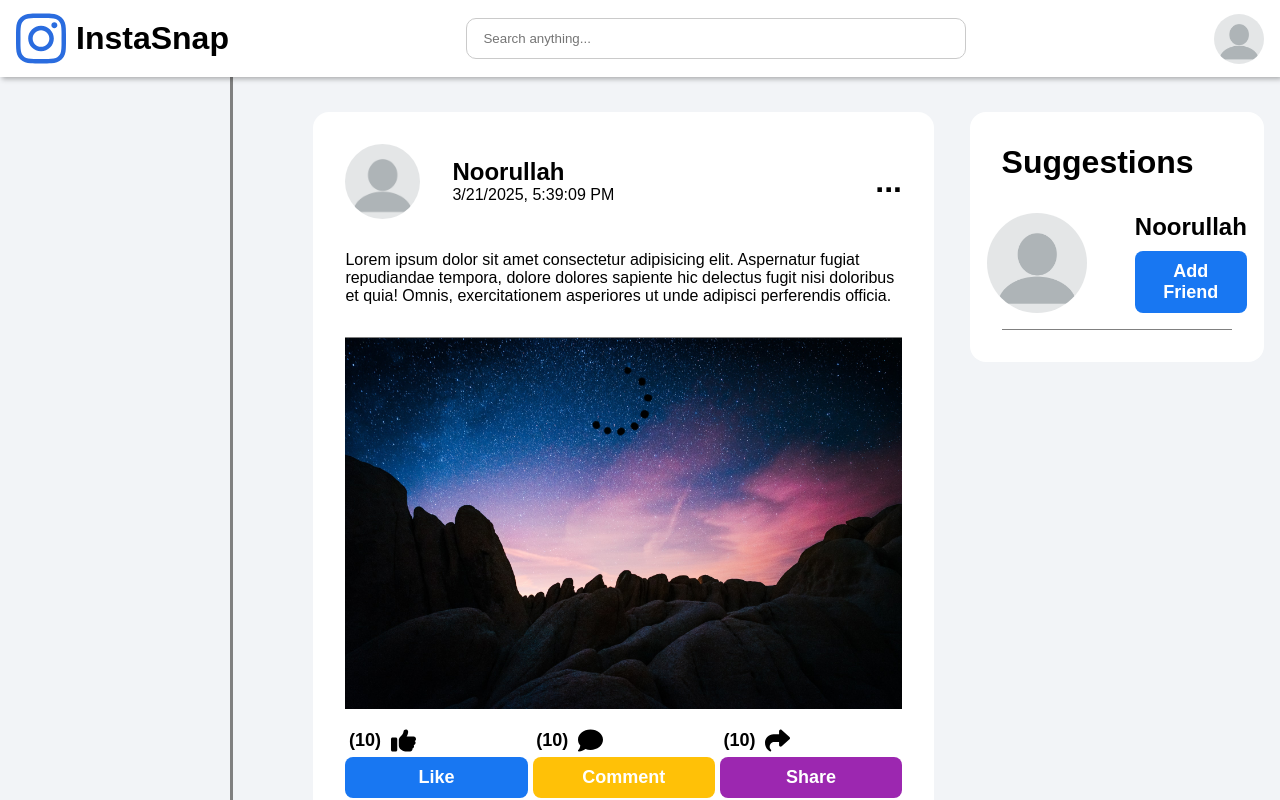
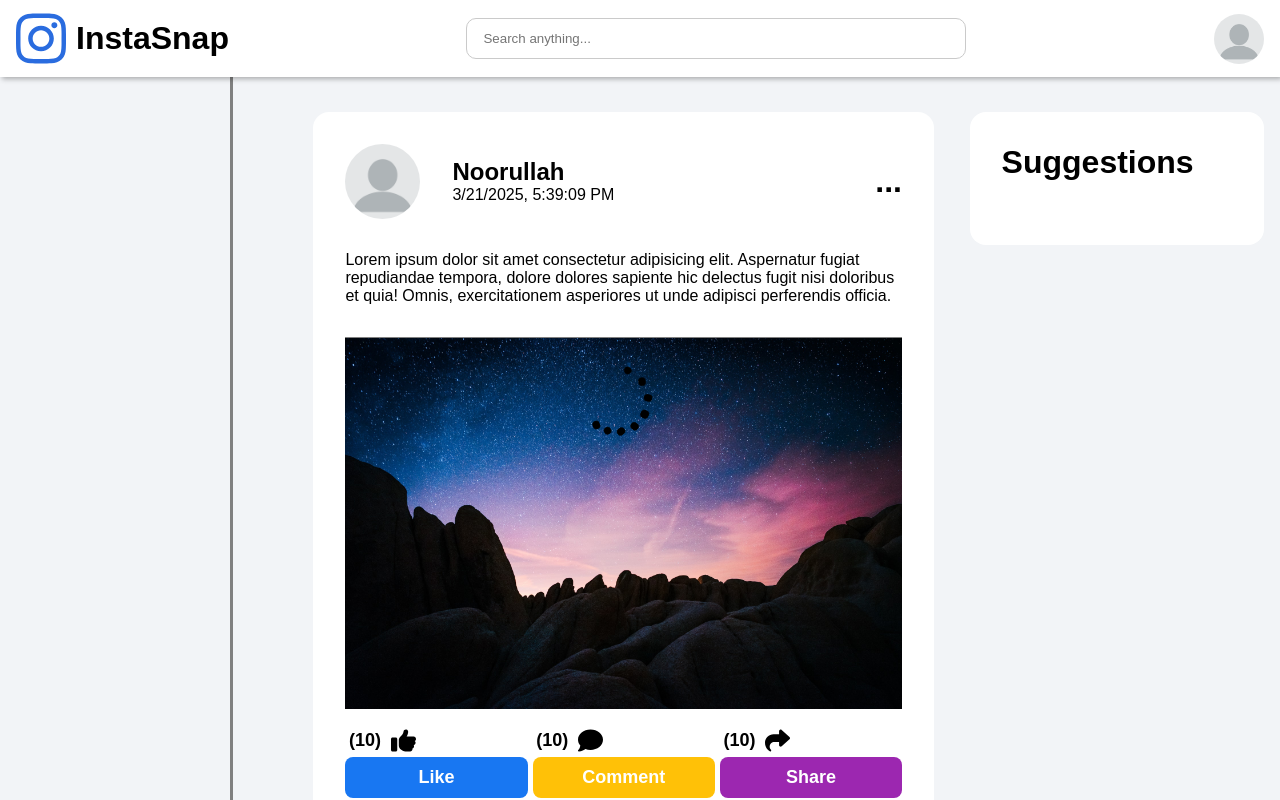
Before and after one commit to noorinoorullah130/insta-snap, a React (Vite) app: page /dashboard/1 in a window 1280 px wide. Shown: the top 800 px of the page. Built offline with nearby package versions, Linux system fonts and the light colour scheme.

Commit message:
suggestions are done

```diff
--- a/src/components/Left/Left.jsx
+++ b/src/components/Left/Left.jsx
@@ -28,7 +28,7 @@ const Left = () => {
 
             <NavLink to="/profile" className="menus">
                 <img className="profile-pic" src={ProfilePic} />
-                <h3>Noorullah</h3>
+                <h3>{user.name}</h3>
             </NavLink>
 
             <NavLink to="/newpost" className="menus">
--- a/src/components/Suggestions/Suggestions.css
+++ b/src/components/Suggestions/Suggestions.css
@@ -13,6 +13,7 @@
     gap: 3rem;
     border-bottom: 1px solid gray;
     padding-bottom: 1rem;
+    margin-bottom: 2rem;
 }
 
 .suggest img {
--- a/src/components/Suggestions/Suggestions.jsx
+++ b/src/components/Suggestions/Suggestions.jsx
@@ -1,19 +1,80 @@
-import React from "react";
+import React, { useState } from "react";
 
 import "./Suggestions.css";
-import ProfilePicture from "../../assets/users-images/profile pic.webp";
+import Loader from "../../Common/Loader";
 
 const Suggestions = () => {
+    const [users, setUsers] = useState(
+        JSON.parse(localStorage.getItem("users")) || []
+    );
+
+    const loggedInUser = JSON.parse(localStorage.getItem("loggedInUser"));
+
+    const allSuggestedUsers = users.filter((user) => {
+        return (
+            user.id !== loggedInUser.id &&
+            !(loggedInUser.friends || []).some(
+                (friend) => friend.id === user.id
+            )
+        );
+    });
+
+    const handleAddFriend = (friendToAdd) => {
+        const updatedLoggedInUser = {
+            ...loggedInUser,
+            friends: [...(loggedInUser.friends || []), friendToAdd],
+        };
+
+        const updatedUsers = users.map((user) => {
+            if (user.id === loggedInUser.id) {
+                return updatedLoggedInUser;
+            }
+            return user;
+        });
+
+        setUsers(updatedUsers);
+
+        localStorage.setItem("users", JSON.stringify(updatedUsers));
+        localStorage.setItem(
+            "loggedInUser",
+            JSON.stringify(updatedLoggedInUser)
+        );
+
+        console.log(updatedUsers);
+    };
+
+    if (users.length === 0) {
+        return (
+            <div className="suggestions">
+                <h1>Suggestions</h1>
+                <Loader />
+            </div>
+        );
+    }
+
+    if (allSuggestedUsers.length === 0) {
+        return (
+            <div className="suggestions">
+                <h1>Suggestions</h1>
+                <p>No suggestions available.</p>
+            </div>
+        );
+    }
+
     return (
         <div className="suggestions">
             <h1>Suggestions</h1>
-            <div className="suggest">
-                <img src={ProfilePicture} alt="" />
-                <div className="suggest-details">
-                    <h2>Noorullah</h2>
-                    <button>Add Friend</button>
+            {allSuggestedUsers.map((user) => (
+                <div className="suggest" key={user.id}>
+                    <img src={user.image} alt="" />
+                    <div className="suggest-details">
+                        <h2>{user.name}</h2>
+                        <button onClick={() => handleAddFriend(user)}>
+                            Add Friend
+                        </button>
+                    </div>
                 </div>
-            </div>
+            ))}
         </div>
     );
 };
--- a/src/pages/Dashboard/Dashboard.css
+++ b/src/pages/Dashboard/Dashboard.css
@@ -32,7 +32,6 @@
     width: 23%;
     display: flex;
     flex-direction: column;
-    gap: 1rem;
     background-color: white;
     border-radius: 1rem;
     position: fixed;
--- a/src/pages/SignIn/SignIn.jsx
+++ b/src/pages/SignIn/SignIn.jsx
@@ -20,7 +20,7 @@ const SignIn = () => {
     const handleSubmit = (e) => {
         e.preventDefault();
 
-        const users = JSON.parse(localStorage.getItem("users")) || [];
+        const users = JSON.parse(localStorage.getItem("users") || "[]");
 
         const user = users.find(
             (user) =>
```
